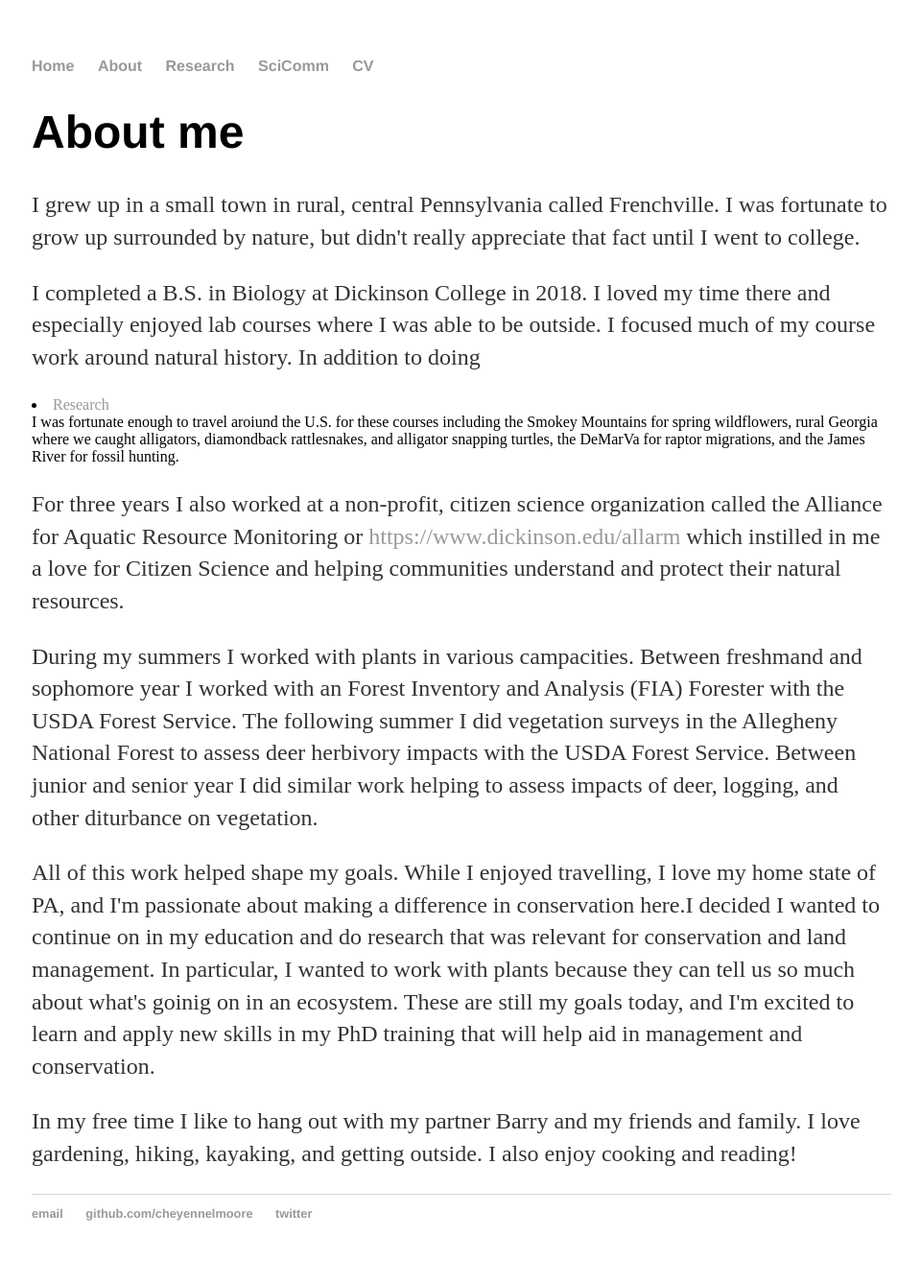
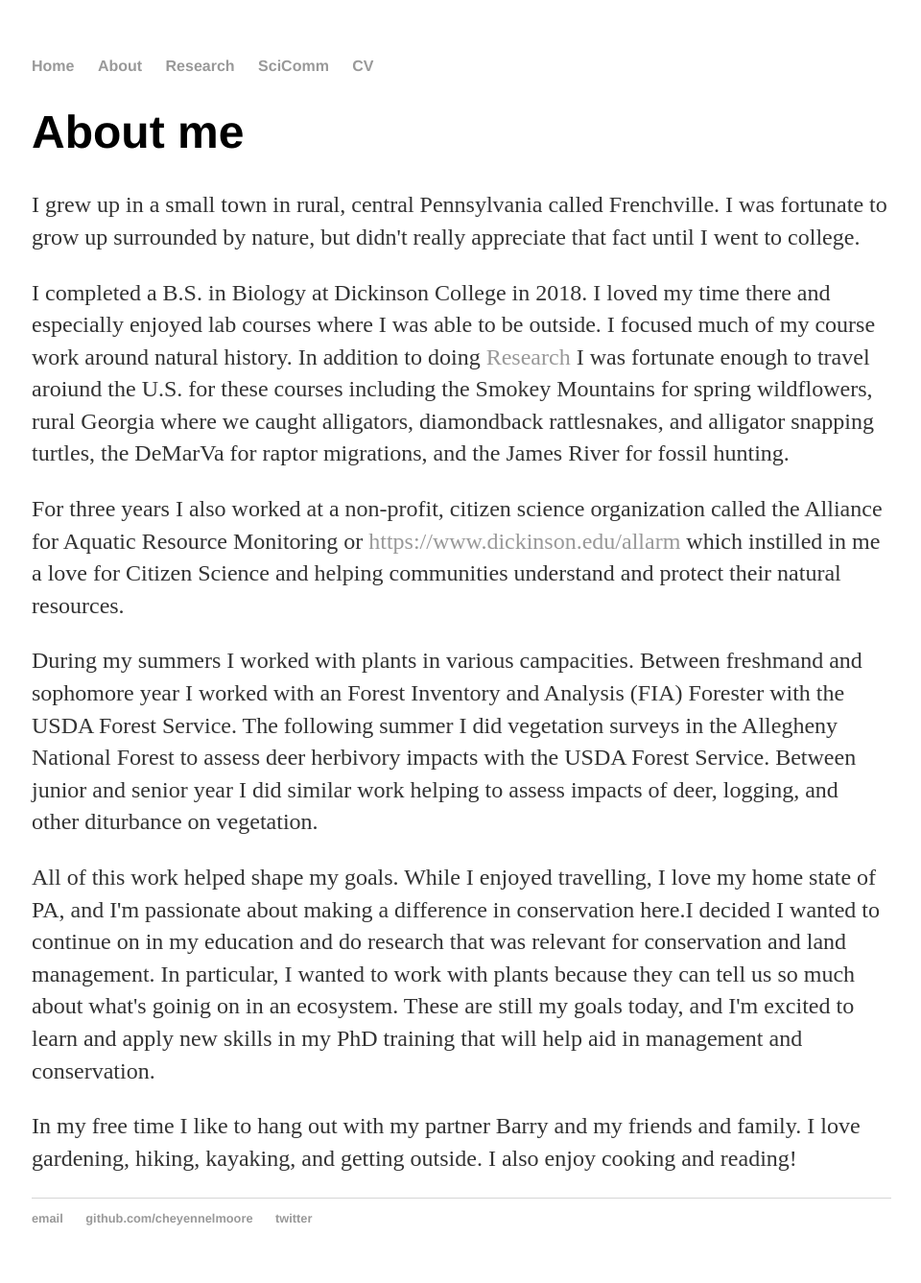
Before and after one commit to cheyennelmoore/cheyennelmoore.github.io, a Jekyll site: the page built from about/index.html, in a window 1280 px wide. Shown: the whole page at 96% size, without its empty margins (159-1119 px from the left). Built offline with Jekyll 4.4.1, drawn with Linux system fonts in a browser that asks for light colours.

```diff
--- a/about/index.html
+++ b/about/index.html
@@ -7,7 +7,7 @@ title: About
 	<p>I grew up in a small town in rural, central Pennsylvania called Frenchville. I was fortunate to grow up surrounded by nature,
   but didn't really appreciate that fact until I went to college.</p>
   <p>I completed a B.S. in Biology at Dickinson College in 2018. I loved my time there and especially enjoyed lab courses where I was able to be outside.
-  I focused much of my course work around natural history. In addition to doing <li><a href="/reseach">Research</a></li> I was fortunate enough to travel aroiund the U.S. for these courses
+  I focused much of my course work around natural history. In addition to doing <a href="/reseach">Research</a> I was fortunate enough to travel aroiund the U.S. for these courses
   including the Smokey Mountains for spring wildflowers, rural Georgia where we caught alligators, diamondback rattlesnakes, and alligator snapping turtles,
   the DeMarVa for raptor migrations, and the James River for fossil hunting.</p>
  <p>For three years I also worked at a non-profit, citizen science organization called the Alliance for Aquatic Resource Monitoring or <a href="ALLARM">https://www.dickinson.edu/allarm</a></li>
```
